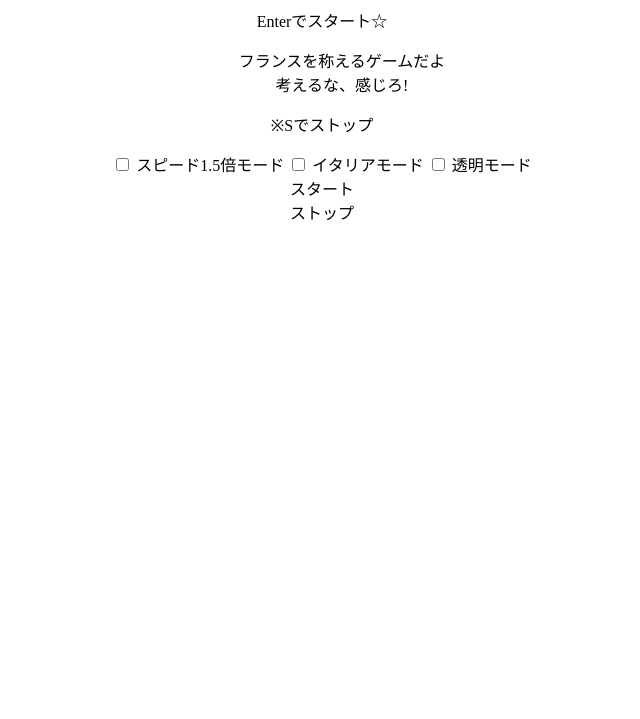
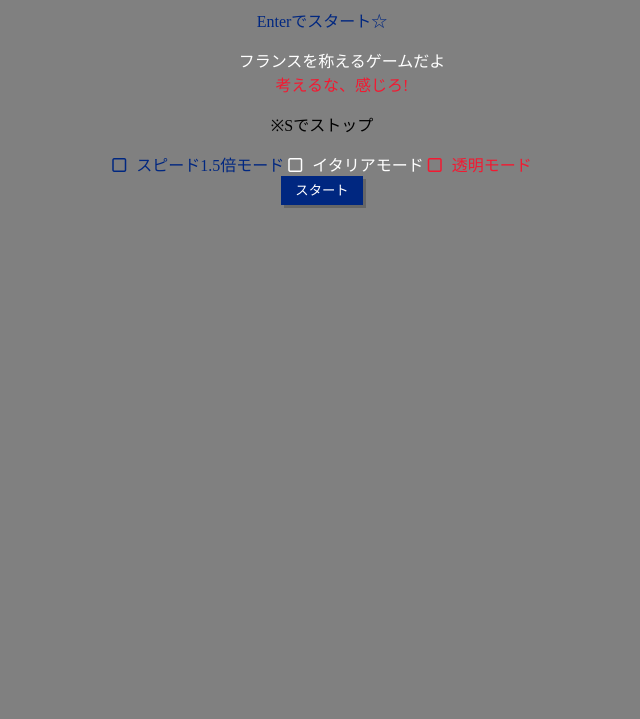
Before and after one commit to waki285/francegame, a plain HTML site: page index.html in a window 1280 px wide. Shown: the part 81-800 px from the top of the page, without its empty margins (318-958 px from the left). Drawn offline with nearby package versions, Linux system fonts and the light colour scheme; some packages are replaced by stand-ins of ours; a script that the page names is missing.

Commit message:
Update index.html

```diff
--- a/index.html
+++ b/index.html
@@ -7,7 +7,7 @@
       rel="stylesheet"
       href="https://cdnjs.cloudflare.com/ajax/libs/animate.css/4.1.1/animate.min.css"
     />
-    <link rel="stylesheet" href="frgm.css" />
+    <link rel="stylesheet" href="style.css" />
   </head>
   <body style="text-align: center">
     <div id="start">
@@ -36,6 +36,6 @@
       <a class="button" id="flagStop">ストップ</a>
       <br /><br />
     </div>
-    <script src="frgm.js"></script>
+    <script src="code.js"></script>
   </body>
 </html>
```
